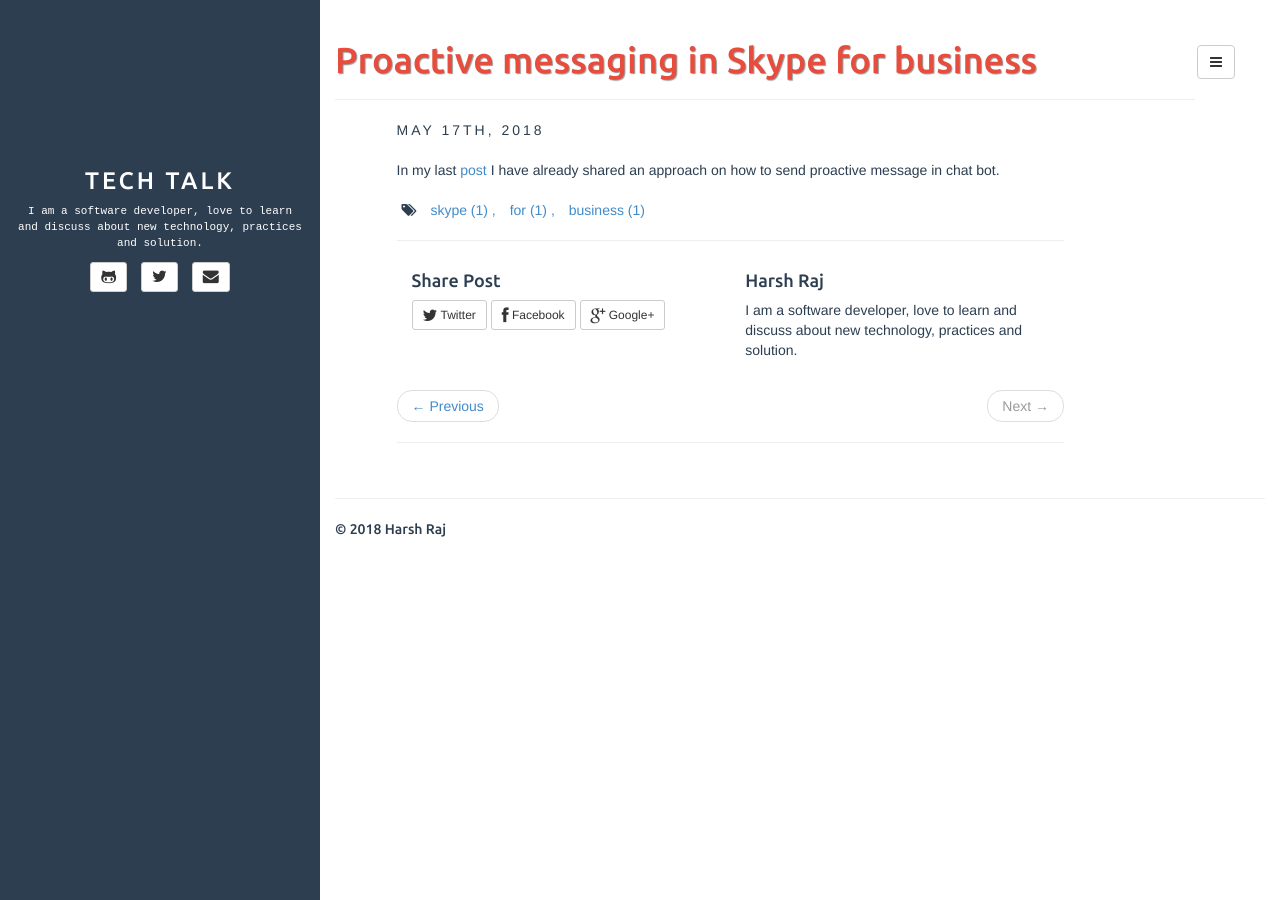
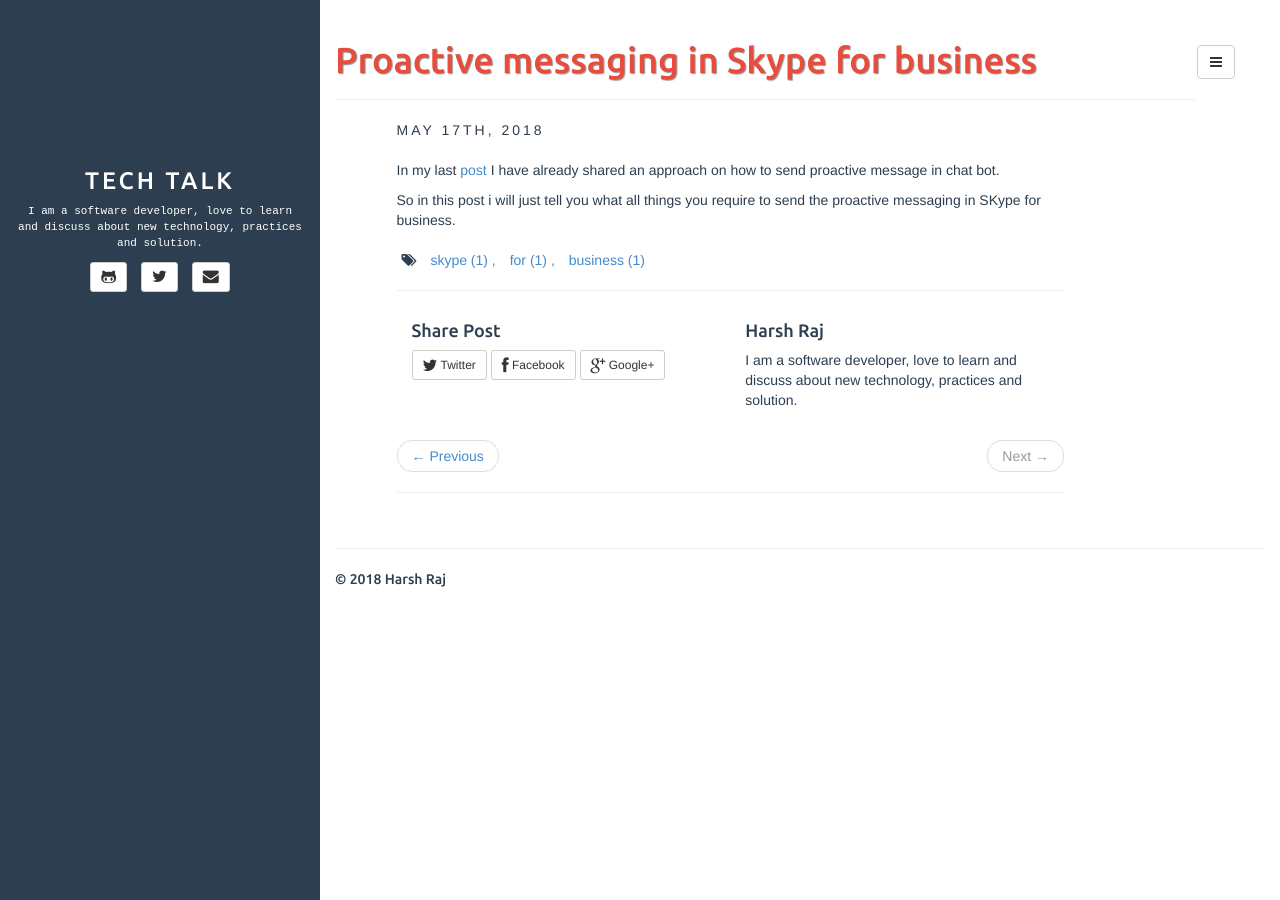
Before and after one commit to sdharshraj/sdharshraj.github.io, a Jekyll site: the page built from _posts/2018-05-17-proactive-messaging-in-skype-for-business.md, in a window 1280 px wide. Built offline with Jekyll 4.4.1, drawn with Linux system fonts in a browser that asks for light colours; our own code applies the rules of GitHub Pages for plain Markdown files; comment, search, counter and statistics services are not loaded.

Commit message:
Update from Forestry.io - 2018-05-17-proactive-messaging-in-skype-for-business.md

```diff
--- a/_posts/2018-05-17-proactive-messaging-in-skype-for-business.md
+++ b/_posts/2018-05-17-proactive-messaging-in-skype-for-business.md
@@ -6,3 +6,5 @@
 tags: skype for business
 ---
 In my last [post](https://sdharshraj.github.io/2018/04/29/sending-proactive-messaging-in-chatbot-using-microsoft-bot-framework.html "post") I have already shared an approach on how to send proactive message in chat bot.
+
+So in this post i will just tell you what all things you require to send the proactive messaging in SKype for business.
```
